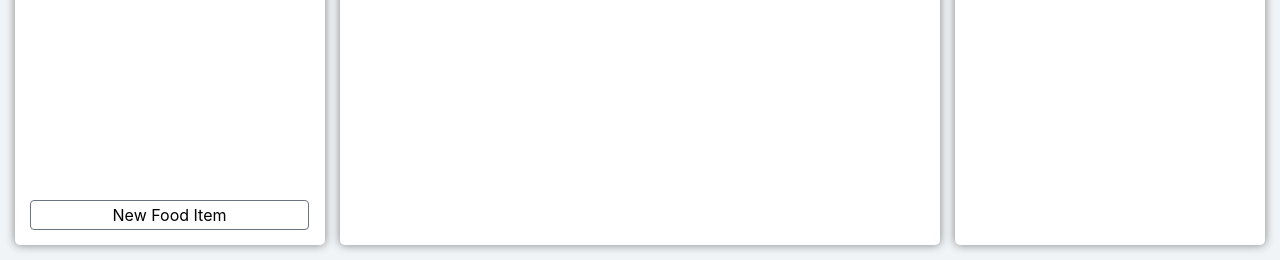
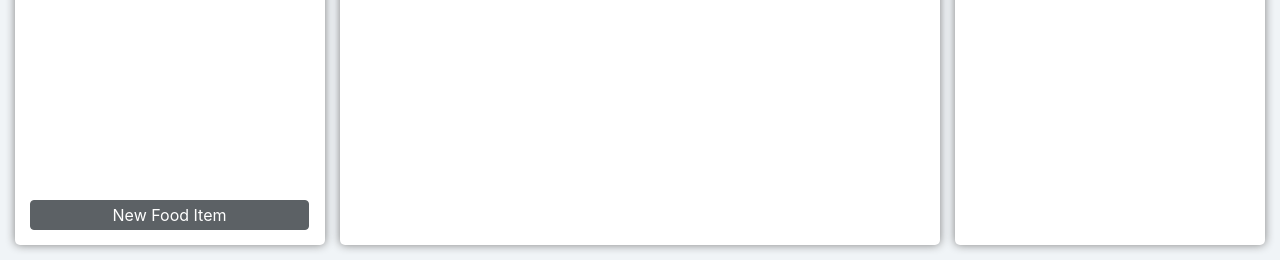
Before and after one commit to jellevanderschaaf/Diet-Tracker, a PHP site: page / in a window 1280 px wide. Shown: the part 540-800 px from the top of the page. Run offline with PHP 8.4, Linux system fonts and the light colour scheme; data that the repository does not hold is empty; some libraries are stand-ins or nearby versions.

Commit message:
Changed the New Food Item button color.

```diff
--- a/styles.css
+++ b/styles.css
@@ -204,6 +204,9 @@ a:hover {
     position: absolute;
     bottom: 5px;
     left: 15px;
+    color: white;
+    background-color: #5C6165;
+    border-color: #5C6165;
 }
 
 .grid-item-left {
```
